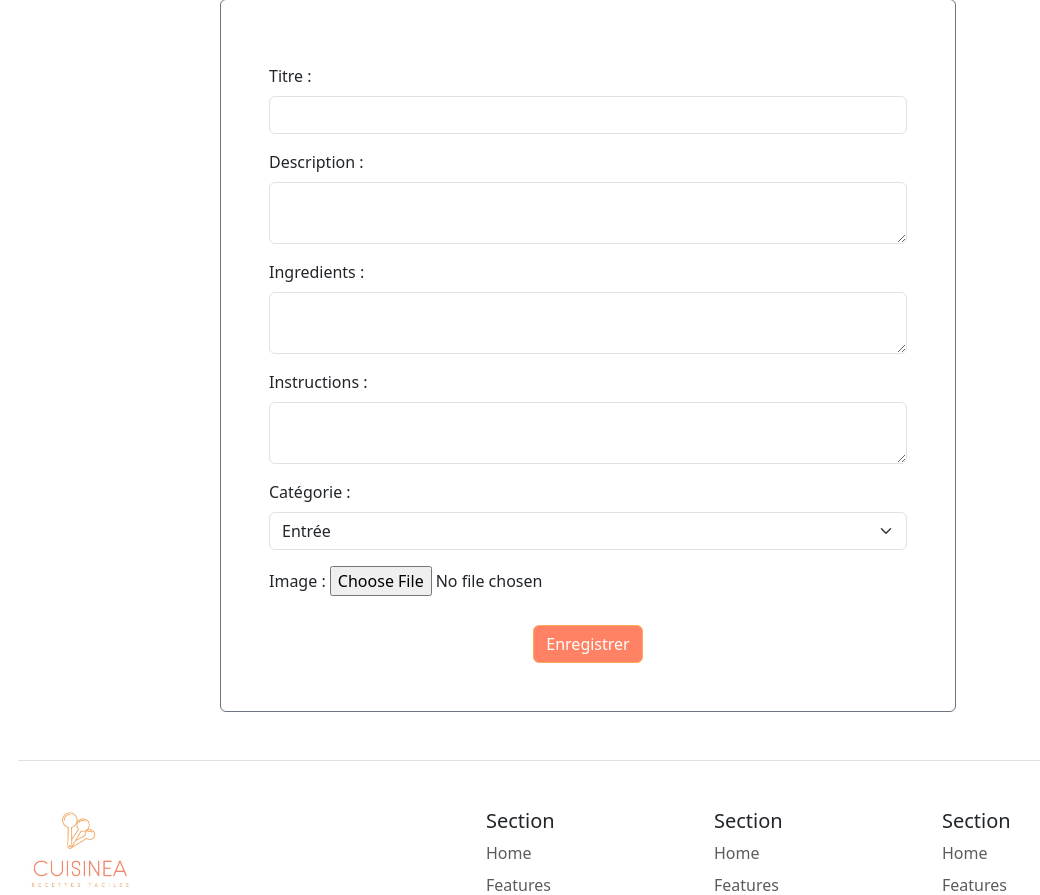
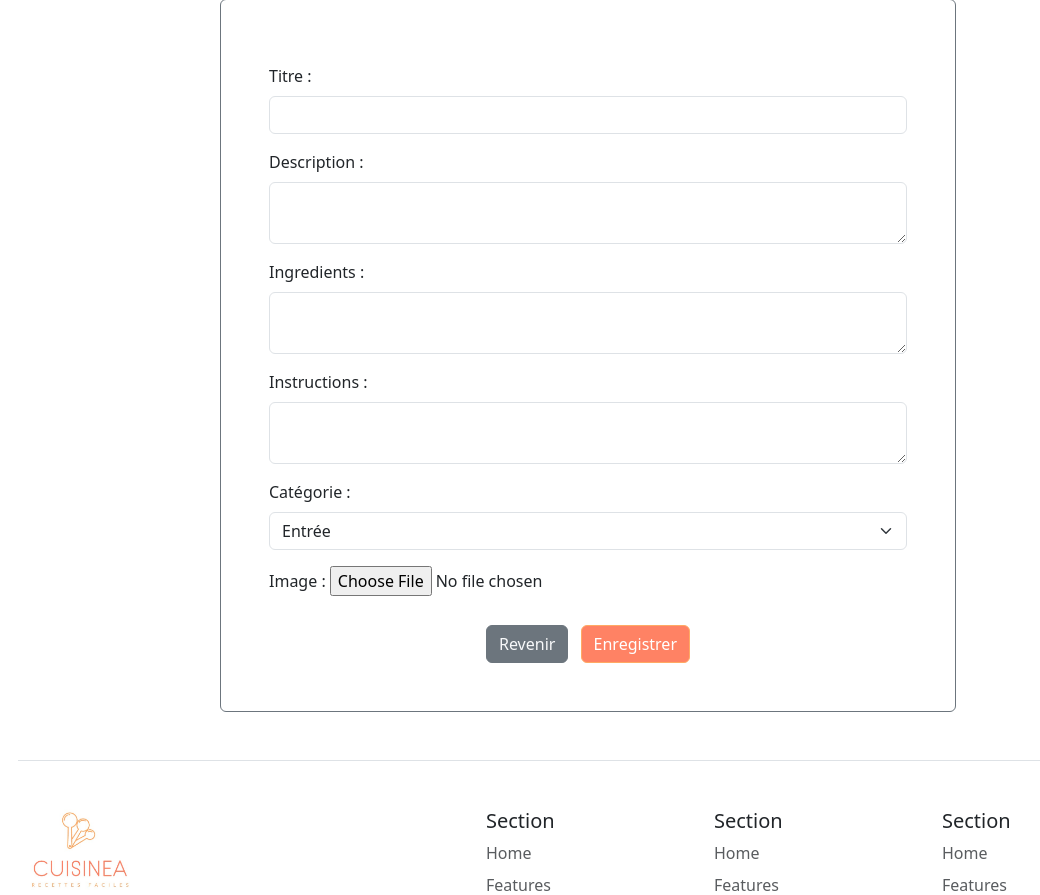
Before and after one commit to Melissa-code/Cuisinea, a PHP site: page /ajout_modification_Recette.php?action=1 in a window 1280 px wide. Shown: the part 180-1075 px from the top of the page, without its empty margins (52-1092 px from the left). Run offline with PHP 8.4, Linux system fonts and the light colour scheme; the visitor is signed in with stand-in values (Sample User, id 1); data comes from the database, SQL or seed files in the repository.

Commit message:
Button to come back to the list of the recipes.

```diff
--- a/ajout_modification_recette.php
+++ b/ajout_modification_recette.php
@@ -57,18 +57,6 @@ if(isset($_POST['saveRecipe'])) {
         }
    }
 
-//    if(!$errors) {
-//        // Create a new recipe in the database
-//        $result = saveRecipe($pdo, (int)$_POST['category_id'], $_POST['title'], $_POST['description'], $_POST['ingredients'], $_POST['instructions'], $fileName);
-//        //var_dump($resultat);
-//
-//        if($result) {
-//            $messages[] = "La recette a bien été sauvegardée.";
-//        } else {
-//            $errors[] = "La recette n'a pas été sauvegardée.";
-//        }
-//    }
-
     // Check if the form is correct & update or create the recipe
     if(!$errors && $action == "Modifier") {
         // Update a recipe in the database
@@ -79,7 +67,6 @@ if(isset($_POST['saveRecipe'])) {
         } else {
             $errors[] = "La recette n'a pas été modifiée.";
         }
-        //header('location: recettes.php');
 
     } else if(!$errors) {
         // Create a new recipe in the database
@@ -118,11 +105,13 @@ if(isset($_POST['saveRecipe'])) {
 <main class="container h-100">
     <div class="row d-flex justify-content-center">
 
-        <div class="col-12">
+        <!-- Title : Update or Create -->
+        <div class="col-12 d-flex justify-content-center align-items-center">
             <h1 class="text-center"><?= $action; ?>  une recette</h1>
         </div>
 
-        <div class="col-6 pt-md-2">
+        <!-- Alert : success or error message -->
+        <div class="col-md-6 pt-md-2">
             <?php foreach($messages as $message) : ?>
             <div class="alert alert-success">
                 <?= $message; ?>
@@ -137,6 +126,7 @@ if(isset($_POST['saveRecipe'])) {
         </div>
     </div>
 
+    <!-- Form : update or create form -->
     <div class="row d-flex justify-content-center align-items-center pt-1">
         <div class="col-md-10 col-lg-8">
 
@@ -149,31 +139,26 @@ if(isset($_POST['saveRecipe'])) {
                 <div class="mb-3">
                     <label for="title" class="form-label">Titre :</label>
                     <input type="text" name="title" id="title" value="<?php if($action == "Modifier"){echo $recipeToUpdate['title']; } else { echo $recipe['title']; }; ?>" class="form-control">
-<!--                    <input type="text" name="title" id="title" value="--><?//= $recipe['title'] ?><!--" class="form-control">-->
                 </div>
                 <!-- Description -->
                 <div class="mb-3">
                     <label for="description" class="form-label">Description :</label>
                     <textarea name="description" id="description"  cols="30" rows="2" class="form-control"><?php if($action == "Modifier"){ echo $recipeToUpdate['description']; } else { echo $recipe['description']; };  ?> </textarea>
-<!--                    <textarea name="description" id="description"  cols="30" rows="2" class="form-control">--><?//= $recipe['description'] ?><!-- </textarea>-->
                 </div>
                 <!-- Ingredients -->
                 <div class="mb-3">
                     <label for="ingredients" class="form-label">Ingredients :</label>
                     <textarea name="ingredients" id="ingredients" cols="30" rows="2" class="form-control"><?php if($action == "Modifier"){ echo $recipeToUpdate['ingredients']; } else { echo $recipe['ingredients']; } ?></textarea>
-<!--                    <textarea name="ingredients" id="ingredients" cols="30" rows="2" class="form-control">--><?//= $recipe['ingredients'] ?><!--</textarea>-->
                 </div>
                 <!-- Instructions -->
                 <div class="mb-3">
                     <label for="instructions" class="form-label">Instructions :</label>
                     <textarea name="instructions" id="instructions" cols="30" rows="2" class="form-control"><?php if($action == "Modifier"){ echo $recipeToUpdate['instructions']; } else { echo $recipe['instructions']; } ?></textarea>
-<!--                    <textarea name="instructions" id="instructions" cols="30" rows="2" class="form-control">--><?//= $recipe['instructions'] ?><!--</textarea>-->
                 </div>
                 <!-- Catégory -->
                 <div class="mb-3">
                     <label for="category" class="form-label">Catégorie :</label>
                     <select name="category_id" id="category" class="form-select">
-<!--                        <option value="">-- Sélectionner la catégorie -- </option>-->
                         <?php foreach($categories as $category) :?>
                             <option value="<?= $category['id']; ?>">
                                 <?php if($recipe['category_id'] === (int)$category['id']) echo 'selected = "selected"';?>
@@ -190,7 +175,8 @@ if(isset($_POST['saveRecipe'])) {
 
                 <!-- Submit button -->
                 <div class="mt-4 w-100 text-center">
-                    <input type="submit" name="saveRecipe" value="Enregistrer" class="btn btn-primary">
+                    <button class="btn btn-secondary me-md-2"><a class="text-light text-decoration-none" href="recettes.php">Revenir</a></button>
+                    <input type="submit" name="saveRecipe" value="Enregistrer" class="btn btn-primary ml-md-2">
                 </div>
             </form>
 
--- a/lib/tools.php
+++ b/lib/tools.php
@@ -10,6 +10,7 @@ function linesToArray(string $string): ?array {
 }
 
 /**
+ *
  * @param $text
  * @param string $divider
  * @return string
--- a/recettes.php
+++ b/recettes.php
@@ -1,7 +1,6 @@
 <?php
     require_once("templates/header.php");
     require_once("lib/recipe.php");
-    //require_once("ajout_modification_recette.php");
 
     $recipes = getRecipes($pdo);
 ?>
--- a/templates/header.php
+++ b/templates/header.php
@@ -5,7 +5,6 @@
 
     //var_dump($_SERVER['SCRIPT_NAME']); // Cuisinea/recette.php
     $currentPage = (basename($_SERVER['SCRIPT_NAME'])); // recette.php
-
 ?>
 
 <!doctype html>
```
Also changed, not shown: lib/recipe.php (+0 -9 lines).
